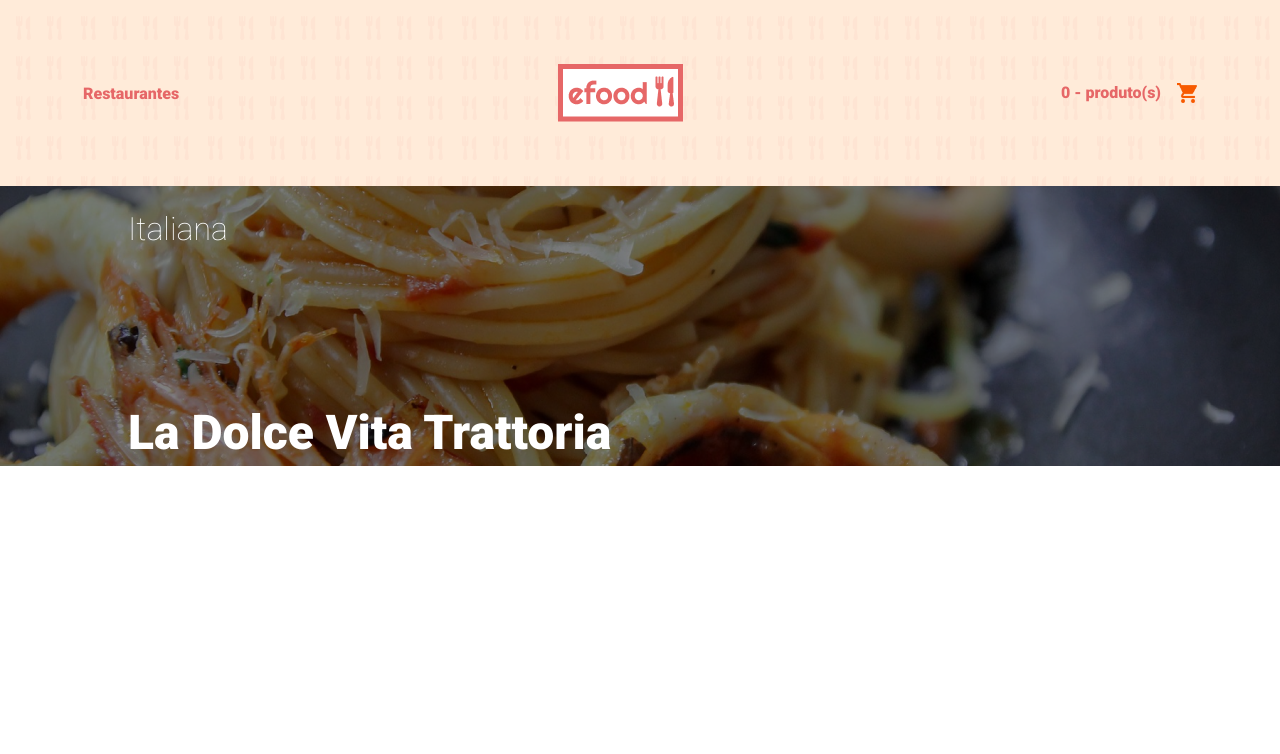
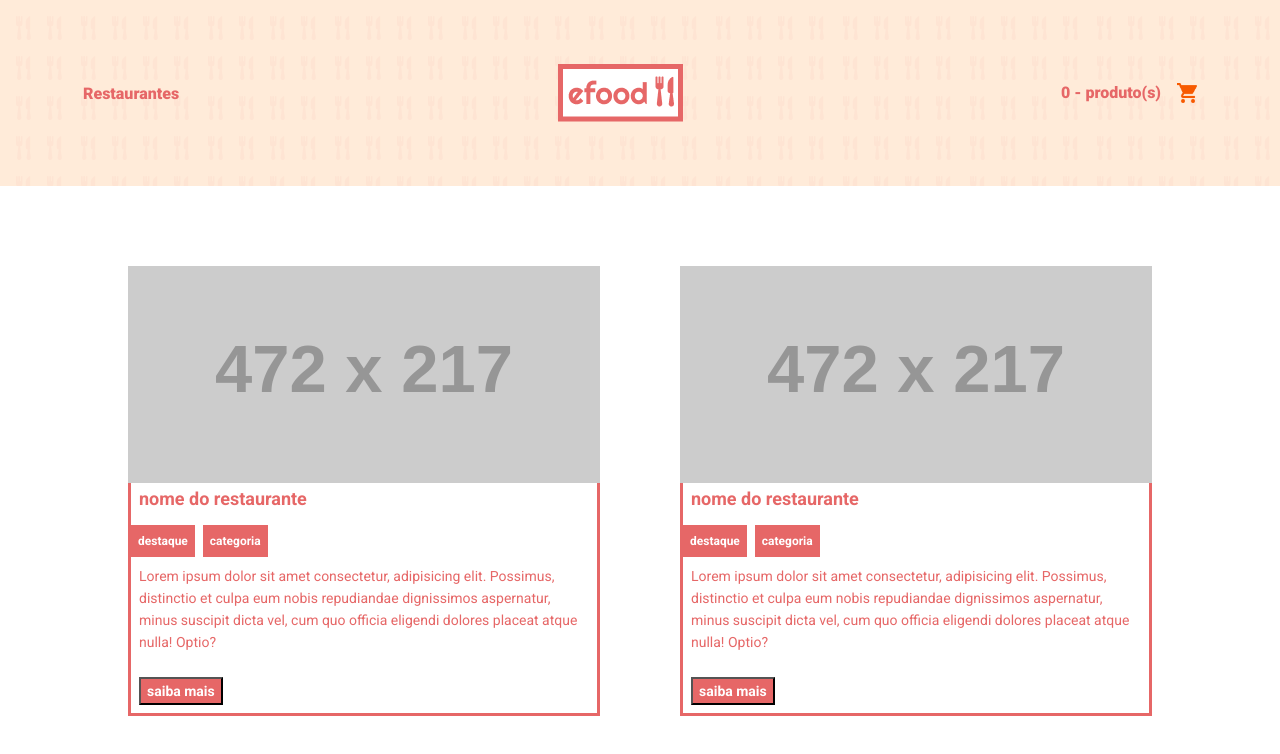
Before and after one commit to joao-carlos-dev/EFood, a React (Create React App) app: page / in a window 1280 px wide. Shown: the top 754 px of the page. Built offline with nearby package versions, Linux system fonts and the light colour scheme.

Commit message:
criando o compoentes restaurants e restaurantsList

```diff
--- a/src/App.tsx
+++ b/src/App.tsx
@@ -1,13 +1,19 @@
 import { createBrowserRouter, RouterProvider } from 'react-router-dom'
 
-import Apresentacao from './components/Apresentacao'
+// import Apresentacao from './components/Apresentacao'
 import Header from './components/Header'
 import { EstiloGlobal } from './styles'
+import RestaurantsList from './components/RestaurantsList'
 
 const rotas = createBrowserRouter([
   {
     path: '/',
-    element: <Header />
+    element: (
+      <>
+        <Header />
+        <RestaurantsList />
+      </>
+    )
   }
 ])
 
@@ -17,7 +23,7 @@ function App() {
       <EstiloGlobal />
       <div>
         <RouterProvider router={rotas} />
-        <Apresentacao />
+        {/* <Apresentacao /> */}
       </div>
     </>
   )
--- /dev/null
+++ b/src/components/Restaurants/index.tsx
@@ -0,0 +1,23 @@
+import { ButtonContainer } from '../Button/styles'
+import Tag from '../Tag'
+import { Card, Descricao, Titulo } from './styles'
+
+const Restaurants = () => (
+  <Card>
+    <img src="//placehold.it/472x217" />
+    <div>
+      <Titulo>nome do restaurante</Titulo>
+      <Tag>destaque</Tag>
+      <Tag>categoria</Tag>
+      <Descricao>
+        Lorem ipsum dolor sit amet consectetur, adipisicing elit. Possimus,
+        distinctio et culpa eum nobis repudiandae dignissimos aspernatur, minus
+        suscipit dicta vel, cum quo officia eligendi dolores placeat atque
+        nulla! Optio?
+      </Descricao>
+      <ButtonContainer>saiba mais</ButtonContainer>
+    </div>
+  </Card>
+)
+
+export default Restaurants
--- /dev/null
+++ b/src/components/Restaurants/styles.ts
@@ -0,0 +1,44 @@
+import styled from 'styled-components'
+import { cores } from '../../styles'
+import { TagContainer } from '../Tag/styles'
+import { ButtonContainer } from '../Button/styles'
+
+export const Card = styled.div`
+  background-color: ${cores.branco};
+
+  img {
+    margin-bottom: -10px;
+  }
+
+  div {
+    border: 0px, 1px, 1px, 1px;
+    border-style: solid;
+    border-color: ${cores.laranja};
+  }
+
+  ${TagContainer} {
+    margin-right: 8px;
+  }
+
+  ${ButtonContainer} {
+    margin-bottom: 8px;
+    margin-left: 8px;
+  }
+`
+
+export const Titulo = styled.h3`
+  font-size: 18px;
+  font-weight: 700;
+  display: block;
+  margin-top: 8px;
+  margin-bottom: 16px;
+  margin-left: 8px;
+`
+
+export const Descricao = styled.p`
+  font-size: 14px;
+  line-height: 22px;
+  display: block;
+  margin-bottom: 16px;
+  padding: 8px;
+`
--- /dev/null
+++ b/src/components/RestaurantsList/index.tsx
@@ -0,0 +1,15 @@
+import Restaurants from '../Restaurants'
+import { Container, List } from './styles'
+
+const RestaurantsList = () => (
+  <Container>
+    <div className="container">
+      <List>
+        <Restaurants />
+        <Restaurants />
+      </List>
+    </div>
+  </Container>
+)
+
+export default RestaurantsList
--- /dev/null
+++ b/src/components/RestaurantsList/styles.ts
@@ -0,0 +1,11 @@
+import styled from 'styled-components'
+
+export const Container = styled.section`
+  padding: 80px 0;
+`
+
+export const List = styled.ul`
+  display: grid;
+  grid-template-columns: 1fr 1fr;
+  column-gap: 80px;
+`
--- a/src/components/Tag/styles.ts
+++ b/src/components/Tag/styles.ts
@@ -7,5 +7,5 @@ export const TagContainer = styled.div`
   font-size: 12px;
   font-weight: 700;
   padding: 6px 4px;
-  dispaly: inline-block;
+  display: inline-block;
 `
--- a/src/styles.ts
+++ b/src/styles.ts
@@ -3,7 +3,8 @@ import { createGlobalStyle } from 'styled-components'
 export const cores = {
   branco: '#FFFFFF',
   laranja: '#E66767',
-  laranjaClaro: '#FFEBD9'
+  laranjaClaro: '#FFEBD9',
+  corFundo: '#FFF8F2'
 }
 
 export const EstiloGlobal = createGlobalStyle`
```
